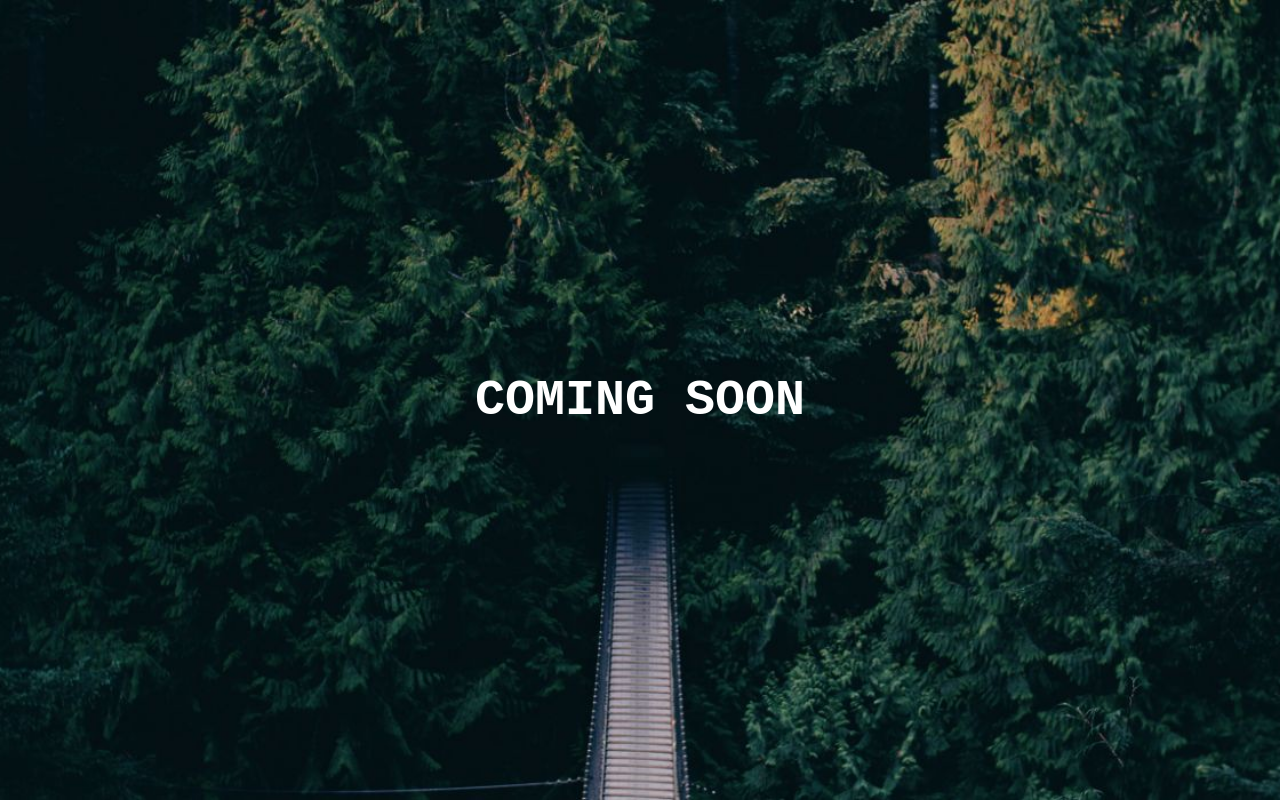
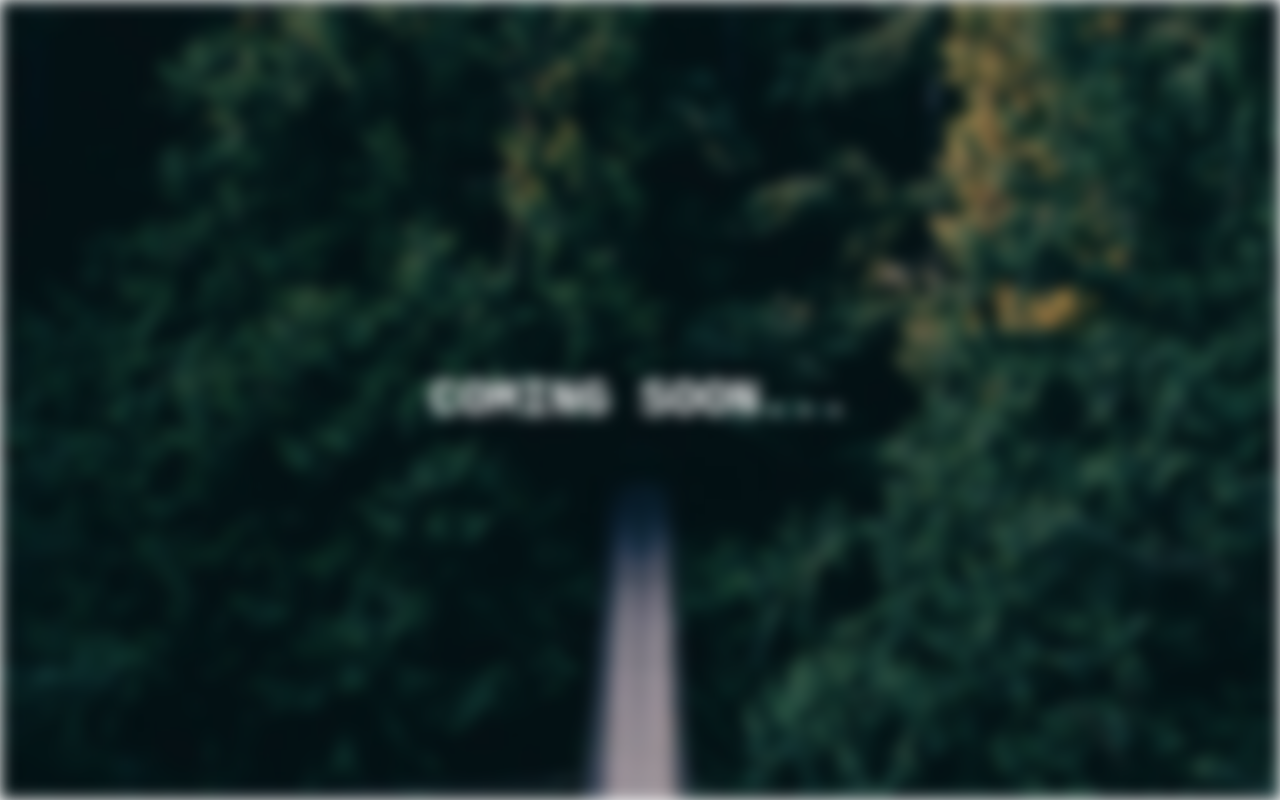
Before and after one commit to nitishkohli/TestBlogDown, a plain HTML site: page index.html in a window 1280 px wide. Drawn offline with Linux system fonts and the light colour scheme.

Commit message:
Update index.html

```diff
--- a/index.html
+++ b/index.html
@@ -16,6 +16,9 @@
               color: white;
               font-family: "Courier New", Courier, monospace;
               font-size: 25px;
+              /* Add the blur effect */
+              filter: blur(8px);
+              -webkit-filter: blur(8px);
             }
 
             .middle {
@@ -37,7 +40,7 @@
 
 <div class="bgimg">
     <div class="middle">
-        <h1>COMING SOON</h1>
+        <h1>COMING SOON...</h1>
     </div>
 </div>
 
```
